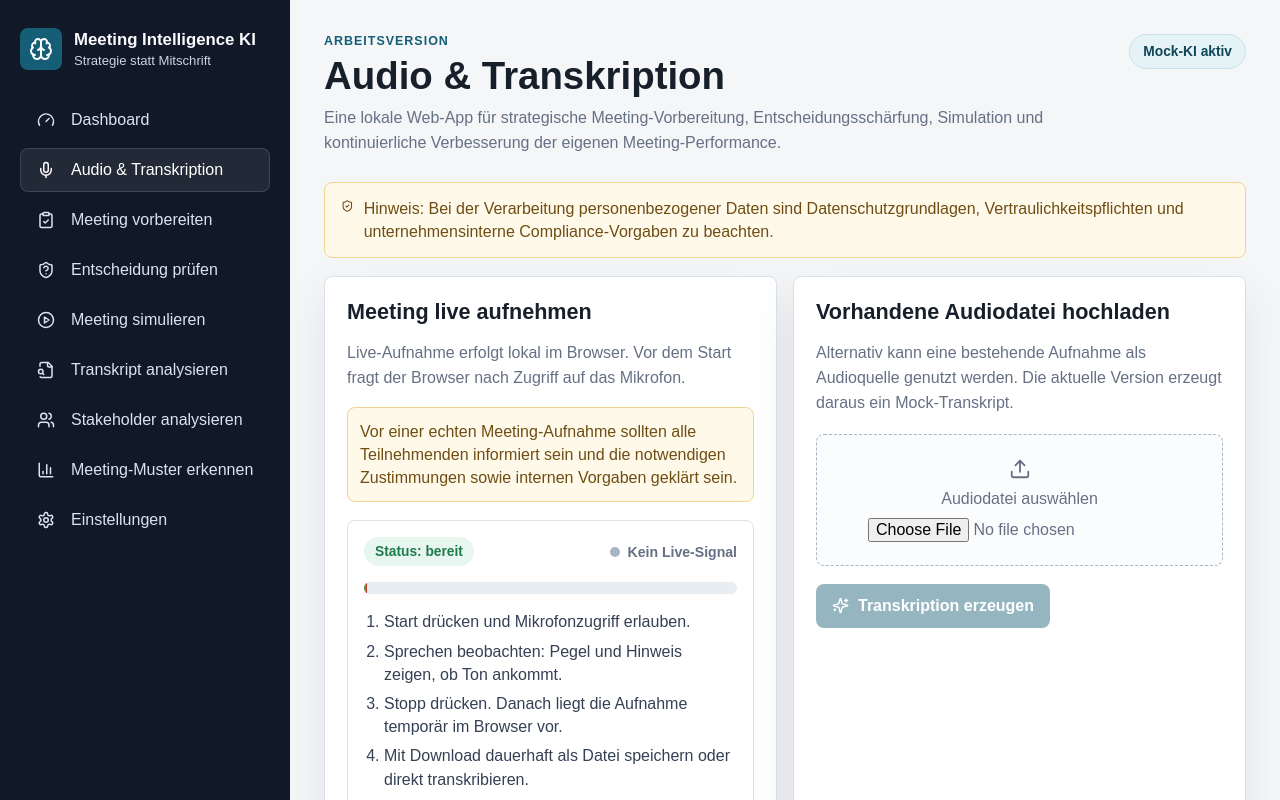
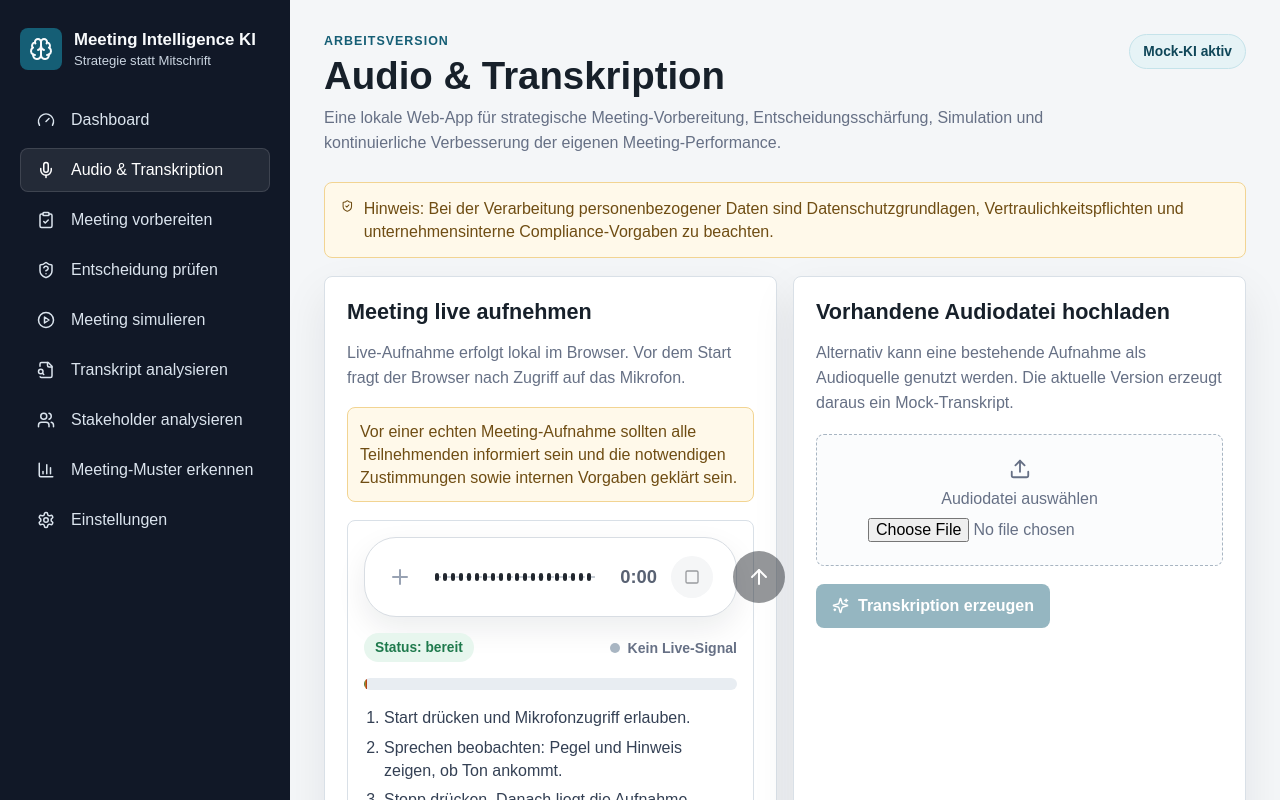
Before and after one commit to BM1964-25/Ki-Meeting, a Next.js app: page / in a window 1280 px wide. Both pictures are taken after a click on the button "Audio & Transkription". Shown: the top 800 px of the page. Built offline with nearby package versions, Linux system fonts and the light colour scheme.

Commit message:
Add recorder waveform composer

```diff
--- a/app/globals.css
+++ b/app/globals.css
@@ -327,6 +327,106 @@ h3 {
   padding: 16px;
 }
 
+.recorder-composer {
+  align-items: center;
+  background: #ffffff;
+  border: 1px solid #d8dde3;
+  border-radius: 32px;
+  box-shadow: 0 12px 30px rgba(16, 24, 40, 0.08);
+  display: grid;
+  gap: 14px;
+  grid-template-columns: 42px minmax(160px, 1fr) auto 48px 48px;
+  min-height: 78px;
+  padding: 13px 14px;
+}
+
+.recorder-composer--recording {
+  border-color: #f2b8ad;
+}
+
+.recorder-icon-button {
+  align-items: center;
+  border: 0;
+  border-radius: 999px;
+  display: inline-flex;
+  height: 42px;
+  justify-content: center;
+  width: 42px;
+}
+
+.recorder-icon-button:disabled {
+  cursor: not-allowed;
+  opacity: 0.45;
+}
+
+.recorder-icon-button--ghost {
+  background: transparent;
+  color: #98a2b3;
+}
+
+.recorder-icon-button--ghost:hover:not(:disabled) {
+  background: var(--surface-muted);
+  color: var(--text);
+}
+
+.recorder-icon-button--stop {
+  background: #e8eaed;
+  color: #1d2229;
+}
+
+.recorder-icon-button--send {
+  background: #15191f;
+  color: #ffffff;
+  height: 52px;
+  width: 52px;
+}
+
+.recorder-icon-button--send:hover:not(:disabled) {
+  background: var(--primary-dark);
+}
+
+.recorder-waveform {
+  align-items: center;
+  display: flex;
+  gap: 4px;
+  min-height: 48px;
+  overflow: hidden;
+  position: relative;
+}
+
+.recorder-waveform::before {
+  border-top: 2px dashed #c4cbd3;
+  content: "";
+  left: 0;
+  position: absolute;
+  right: 0;
+  top: 50%;
+  transform: translateY(-50%);
+}
+
+.recorder-waveform__bar {
+  background: #22272f;
+  border-radius: 999px;
+  display: inline-block;
+  flex: 0 0 4px;
+  min-height: 4px;
+  position: relative;
+  transition: height 110ms linear, opacity 110ms linear;
+  z-index: 1;
+}
+
+.recorder-waveform__bar--live {
+  background: #171b22;
+}
+
+.recorder-timer {
+  color: #596273;
+  font-size: 1.15rem;
+  font-weight: 800;
+  min-width: 48px;
+  text-align: right;
+}
+
 .recording-consent {
   background: #fff9ea;
   border: 1px solid #f2d492;
@@ -343,6 +443,7 @@ h3 {
   flex-wrap: wrap;
   gap: 10px;
   justify-content: space-between;
+  margin-top: 16px;
 }
 
 .recording-status {
@@ -717,4 +818,34 @@ h3 {
   .nav-list {
     grid-template-columns: 1fr;
   }
+
+  .recorder-composer {
+    border-radius: 24px;
+    gap: 9px;
+    grid-template-columns: 36px minmax(80px, 1fr) auto 40px 44px;
+    padding: 11px;
+  }
+
+  .recorder-icon-button {
+    height: 36px;
+    width: 36px;
+  }
+
+  .recorder-icon-button--send {
+    height: 44px;
+    width: 44px;
+  }
+
+  .recorder-waveform {
+    gap: 3px;
+  }
+
+  .recorder-waveform__bar {
+    flex-basis: 3px;
+  }
+
+  .recorder-timer {
+    font-size: 0.95rem;
+    min-width: 38px;
+  }
 }
--- a/app/page.tsx
+++ b/app/page.tsx
@@ -3,6 +3,7 @@
 import { FormEvent, useEffect, useMemo, useRef, useState } from "react";
 import {
   AlertTriangle,
+  ArrowUp,
   BarChart3,
   Brain,
   ClipboardCheck,
@@ -13,6 +14,7 @@ import {
   Gauge,
   MessageSquareText,
   PlayCircle,
+  Plus,
   Square,
   Settings,
   ShieldQuestion,
@@ -79,11 +81,21 @@ const initialPreparation: MeetingPreparationInput = {
   ownPosition: ""
 };
 
+const createSilentWaveform = () => Array.from({ length: 48 }, () => 8);
+
+function formatTimer(seconds: number) {
+  const minutes = Math.floor(seconds / 60);
+  const remainingSeconds = seconds % 60;
+  return `${minutes}:${String(remainingSeconds).padStart(2, "0")}`;
+}
+
 export default function Home() {
   const [activeArea, setActiveArea] = useState<AreaId>("dashboard");
   const [recorder, setRecorder] = useState<MediaRecorder | null>(null);
   const [recordingState, setRecordingState] = useState<"idle" | "recording" | "paused" | "ready">("idle");
   const [audioLevel, setAudioLevel] = useState(0);
+  const [waveformBars, setWaveformBars] = useState<number[]>(createSilentWaveform);
+  const [recordingSeconds, setRecordingSeconds] = useState(0);
   const [isSpeaking, setIsSpeaking] = useState(false);
   const [audioUrl, setAudioUrl] = useState("");
   const [audioBlob, setAudioBlob] = useState<Blob | null>(null);
@@ -105,6 +117,7 @@ export default function Home() {
   const audioContextRef = useRef<AudioContext | null>(null);
   const analyserRef = useRef<AnalyserNode | null>(null);
   const animationFrameRef = useRef<number | null>(null);
+  const startedAtRef = useRef<number | null>(null);
   const mediaStreamRef = useRef<MediaStream | null>(null);
   const [preparationInput, setPreparationInput] = useState(initialPreparation);
   const [preparation, setPreparation] = useState<MeetingPreparationResult | null>(null);
@@ -138,6 +151,20 @@ export default function Home() {
 
   const pageTitle = navItems.find((item) => item.id === activeArea)?.label ?? "Dashboard";
   const audioSizeLabel = audioBlob ? `${(audioBlob.size / 1024 / 1024).toFixed(2)} MB` : "";
+
+  useEffect(() => {
+    if (recordingState !== "recording" || !startedAtRef.current) {
+      return;
+    }
+
+    const interval = window.setInterval(() => {
+      if (startedAtRef.current) {
+        setRecordingSeconds(Math.max(1, Math.round((Date.now() - startedAtRef.current) / 1000)));
+      }
+    }, 250);
+
+    return () => window.clearInterval(interval);
+  }, [recordingState]);
 
   useEffect(() => {
     return () => {
@@ -189,6 +216,10 @@ export default function Home() {
       const level = Math.min(100, Math.round(rms * 220));
 
       setAudioLevel(level);
+      setWaveformBars((previousBars) => {
+        const nextHeight = Math.max(6, Math.min(44, Math.round(level * 0.5) + 6));
+        return [...previousBars.slice(1), nextHeight];
+      });
       setIsSpeaking(level > 8);
       animationFrameRef.current = requestAnimationFrame(updateMeter);
     };
@@ -209,6 +240,8 @@ export default function Home() {
       setRecordingError("");
       setAudioBlob(null);
       setAudioFileName("");
+      setWaveformBars(createSilentWaveform());
+      setRecordingSeconds(0);
 
       if (!navigator.mediaDevices?.getUserMedia || typeof MediaRecorder === "undefined") {
         setRecordingError("Dieser Browser unterstützt Aufnahme über Mikrofon nicht.");
@@ -219,6 +252,7 @@ export default function Home() {
       const mediaRecorder = new MediaRecorder(stream);
       const chunks: BlobPart[] = [];
       const startedAt = Date.now();
+      startedAtRef.current = startedAt;
       mediaStreamRef.current = stream;
 
       mediaRecorder.ondataavailable = (event) => {
@@ -240,8 +274,10 @@ export default function Home() {
         setAudioSourceLabel("Browser-Aufnahme");
         setAudioFileName(fileName);
         setRecordingDurationLabel(`${seconds} Sekunden`);
+        setRecordingSeconds(seconds);
         setRecordingState("ready");
         setRecorder(null);
+        startedAtRef.current = null;
       };
 
       mediaRecorder.start();
@@ -256,6 +292,7 @@ export default function Home() {
           : "Aufnahme konnte nicht gestartet werden."
       );
       setRecordingState("idle");
+      startedAtRef.current = null;
       stopLevelMeter();
     }
   }
@@ -264,6 +301,7 @@ export default function Home() {
     if (recorder?.state === "recording") {
       recorder.pause();
       setRecordingState("paused");
+      startedAtRef.current = null;
       stopLevelMeter();
     }
   }
@@ -271,6 +309,7 @@ export default function Home() {
   function resumeRecording() {
     if (recorder?.state === "paused") {
       recorder.resume();
+      startedAtRef.current = Date.now() - recordingSeconds * 1000;
       if (mediaStreamRef.current) {
         startLevelMeter(mediaStreamRef.current);
       }
@@ -296,6 +335,8 @@ export default function Home() {
     setAudioSourceLabel(file.name);
     setAudioFileName(file.name);
     setRecordingDurationLabel("hochgeladene Audiodatei");
+    setRecordingSeconds(0);
+    setWaveformBars(createSilentWaveform());
     setRecordingState("ready");
     setRecordingError("");
     setTranscription(null);
@@ -462,6 +503,45 @@ export default function Home() {
                   notwendigen Zustimmungen sowie internen Vorgaben geklärt sein.
                 </p>
                 <div className="recording-panel">
+                  <div className={`recorder-composer recorder-composer--${recordingState}`}>
+                    <button
+                      aria-label="Neue Aufnahme starten"
+                      className="recorder-icon-button recorder-icon-button--ghost"
+                      disabled={recordingState === "recording" || recordingState === "paused"}
+                      onClick={startRecording}
+                      type="button"
+                    >
+                      <Plus size={24} aria-hidden="true" />
+                    </button>
+                    <div className="recorder-waveform" aria-label="Live-Wellenform">
+                      {waveformBars.map((height, index) => (
+                        <span
+                          className={recordingState === "recording" ? "recorder-waveform__bar recorder-waveform__bar--live" : "recorder-waveform__bar"}
+                          key={`${index}-${height}`}
+                          style={{ height: `${height}px` }}
+                        />
+                      ))}
+                    </div>
+                    <span className="recorder-timer">{formatTimer(recordingSeconds)}</span>
+                    <button
+                      aria-label={recordingState === "recording" ? "Aufnahme stoppen" : "Aufnahme pausiert oder nicht gestartet"}
+                      className="recorder-icon-button recorder-icon-button--stop"
+                      disabled={!recorder}
+                      onClick={stopRecording}
+                      type="button"
+                    >
+                      <Square size={16} aria-hidden="true" />
+                    </button>
+                    <button
+                      aria-label="Aufnahme transkribieren"
+                      className="recorder-icon-button recorder-icon-button--send"
+                      disabled={!audioBlob || recordingState === "recording" || loadingAction === "transcription"}
+                      onClick={handleTranscription}
+                      type="button"
+                    >
+                      <ArrowUp size={24} aria-hidden="true" />
+                    </button>
+                  </div>
                   <div className="recording-header">
                     <span className={`recording-status recording-status--${recordingState}`}>
                       Status: {recordingState === "idle" ? "bereit" : recordingState === "recording" ? "Aufnahme läuft" : recordingState === "paused" ? "pausiert" : "Audio bereit"}
```
